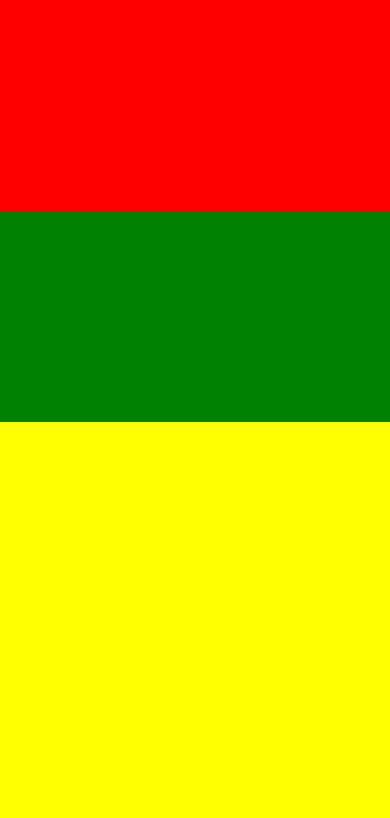
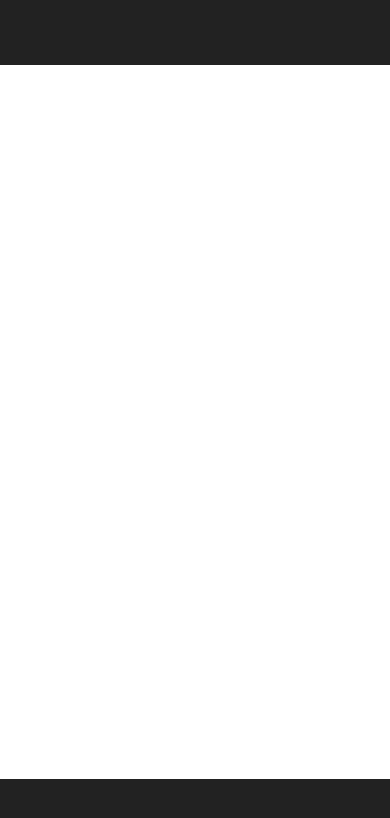
Before and after one commit to artodeschini/myReactNaticeApp, a React Native app: screen / in a window 390 px wide. Shown: the top 818 px of the page. Built offline with nearby package versions, Linux system fonts and the light colour scheme.

Commit message:
base para um app com header, contente e footer

```diff
--- a/App.js
+++ b/App.js
@@ -6,20 +6,19 @@ class App extends Component {
 
   render(){
     return(
-      // flex 1 diz que para o componete usar a maior area possivel
-      // flex 2 diz que ocupara 50 % e as outras duas 25%
+      //base para um app com header e footer
       <View style={{ flex:1, backgroundColor: '#222'}}>
         <View style={{
-          flex: 1,
-          backgroundColor: 'red'
+          height: 65,
+          backgroundColor: '#222'
         }}></View>
          <View style={{
           flex: 1,
-          backgroundColor: 'green'
+          backgroundColor: '#FFF'
         }}></View>
         <View style={{
-          flex: 2,
-          backgroundColor: 'yellow'
+          height: 65,
+          backgroundColor: '#222'
         }}></View>
       </View>
     );
```
